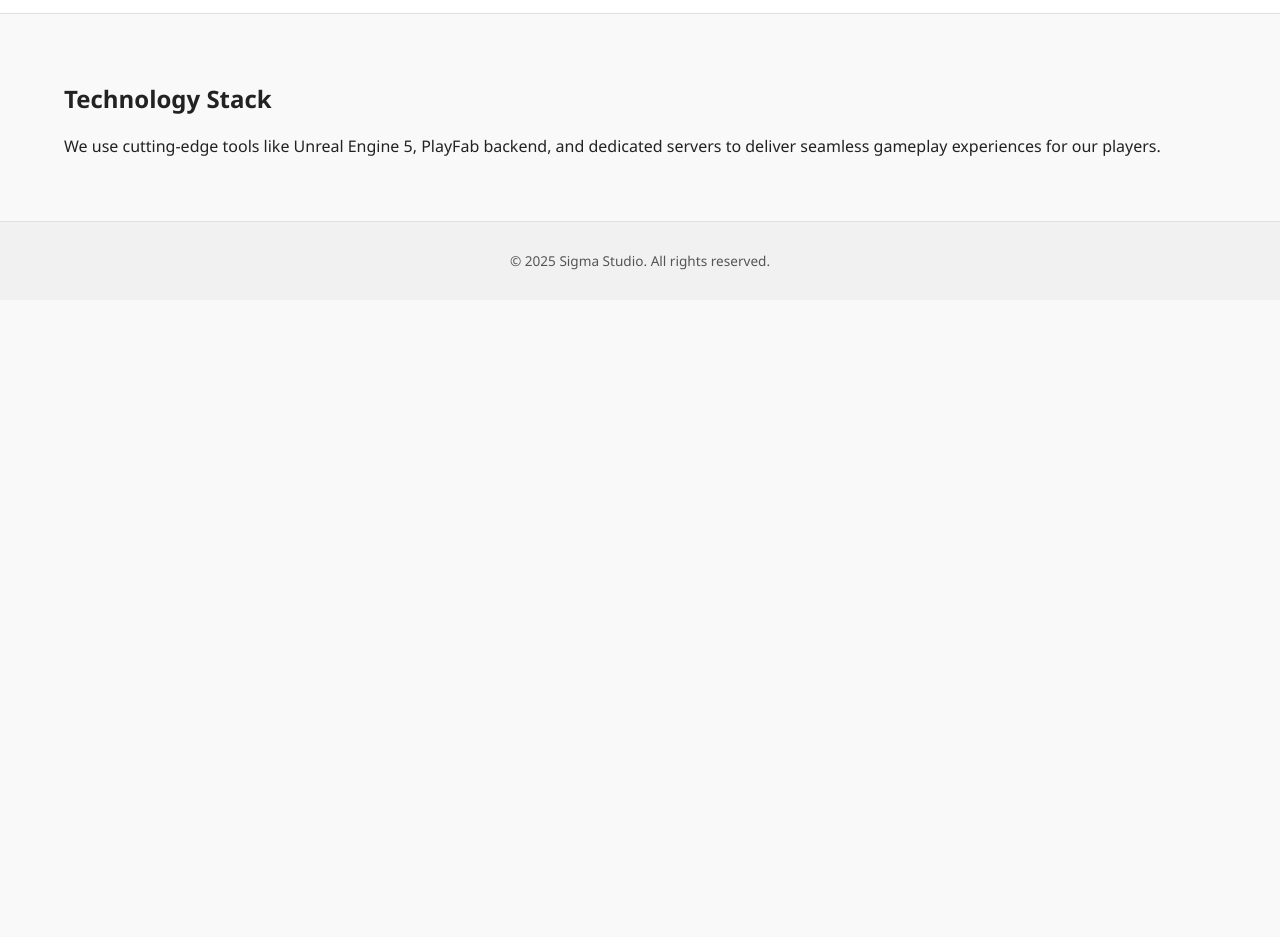
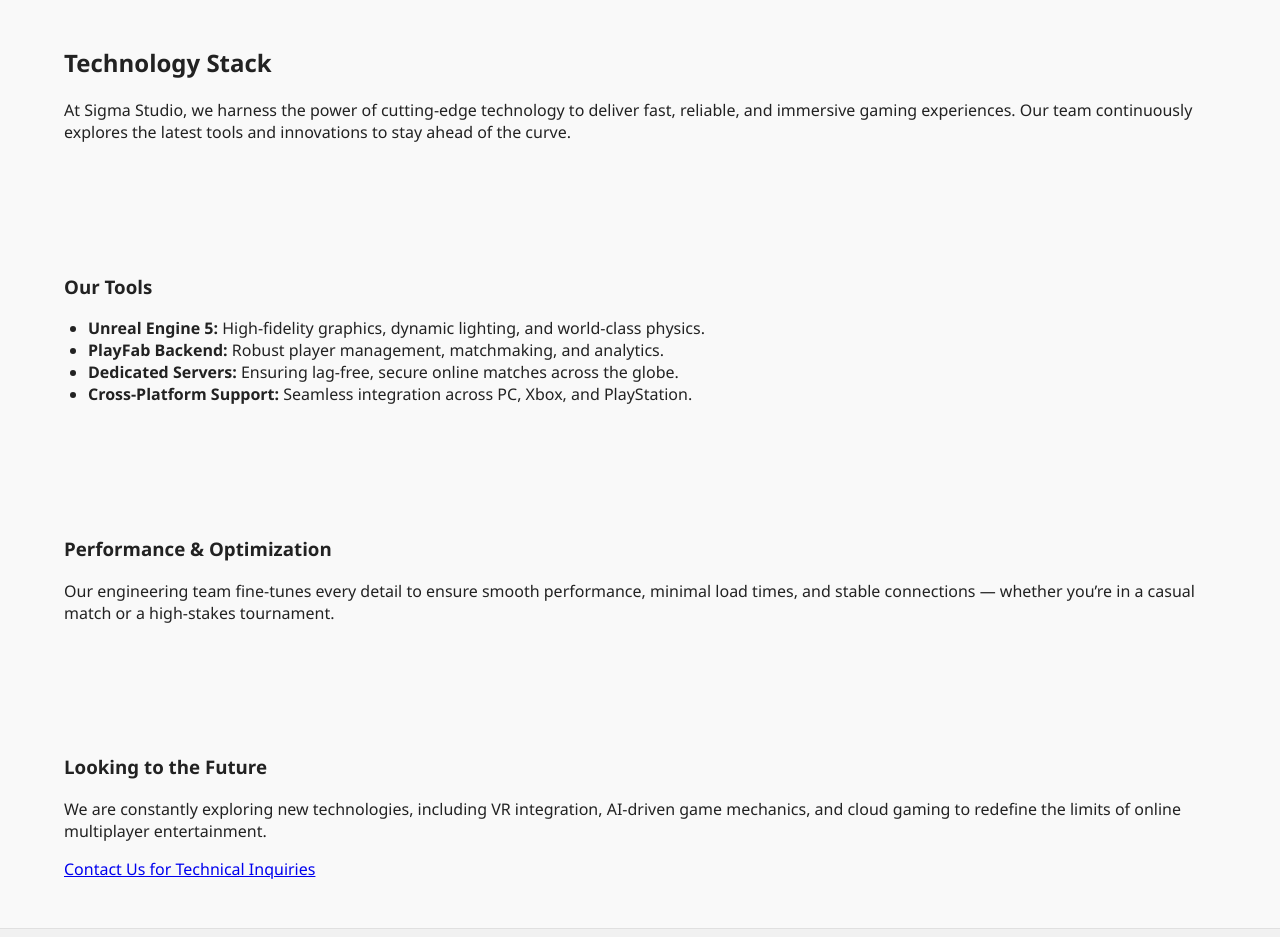
Before and after one commit to nizarem/eindproject, a plain HTML site: page technology.html in a window 1280 px wide. Shown: the part 105-1042 px from the top of the page. Before the commit the page ends 800 px from the top, so only its background shows below. Drawn offline with Linux system fonts and the light colour scheme.

Commit message:
Update technology.html
toegevoegd welke tools we gebruike voor website

```diff
--- a/technology.html
+++ b/technology.html
@@ -1,18 +1,17 @@
-
 <!DOCTYPE html>
-<html lang="nl">
+<html lang="en">
 <head>
-  <meta charset="UTF-8">
-  <meta name="viewport" content="width=device-width, initial-scale=1.0">
+  <meta charset="UTF-8" />
+  <meta name="viewport" content="width=device-width, initial-scale=1.0"/>
   <title>Technology | Sigma Studio</title>
-  <link rel="stylesheet" href="styles.css">
+  <link rel="stylesheet" href="styles.css" />
 </head>
 <body>
   <header>
     <div class="container header-content">
       <div class="logo-container">
         <img src="ig.png" alt="Sigma Studio logo" class="logo-img">
-      <h1 class="logo-text">Sigma Studio</h1>
+        <h1 class="logo">Sigma Studio</h1>
       </div>
       <nav>
         <ul>
@@ -26,14 +25,43 @@
       </nav>
     </div>
   </header>
+
   <main>
     <section class="section">
       <div class="container">
         <h2>Technology Stack</h2>
-      <p>We use cutting-edge tools like Unreal Engine 5, PlayFab backend, and dedicated servers to deliver seamless gameplay experiences for our players.</p>
+        <p>At Sigma Studio, we harness the power of cutting-edge technology to deliver fast, reliable, and immersive gaming experiences. Our team continuously explores the latest tools and innovations to stay ahead of the curve.</p>
+      </div>
+    </section>
+
+    <section class="section">
+      <div class="container">
+        <h3>Our Tools</h3>
+        <ul>
+          <li><strong>Unreal Engine 5:</strong> High-fidelity graphics, dynamic lighting, and world-class physics.</li>
+          <li><strong>PlayFab Backend:</strong> Robust player management, matchmaking, and analytics.</li>
+          <li><strong>Dedicated Servers:</strong> Ensuring lag-free, secure online matches across the globe.</li>
+          <li><strong>Cross-Platform Support:</strong> Seamless integration across PC, Xbox, and PlayStation.</li>
+        </ul>
+      </div>
+    </section>
+
+    <section class="section">
+      <div class="container">
+        <h3>Performance & Optimization</h3>
+        <p>Our engineering team fine-tunes every detail to ensure smooth performance, minimal load times, and stable connections — whether you’re in a casual match or a high-stakes tournament.</p>
+      </div>
+    </section>
+
+    <section class="section">
+      <div class="container">
+        <h3>Looking to the Future</h3>
+        <p>We are constantly exploring new technologies, including VR integration, AI-driven game mechanics, and cloud gaming to redefine the limits of online multiplayer entertainment.</p>
+        <a href="contact.html" class="button">Contact Us for Technical Inquiries</a>
       </div>
     </section>
   </main>
+
   <footer>
     <div class="container">
       <p>&copy; 2025 Sigma Studio. All rights reserved.</p>
```
Lines whose indentation alone changed are shown as unchanged.
